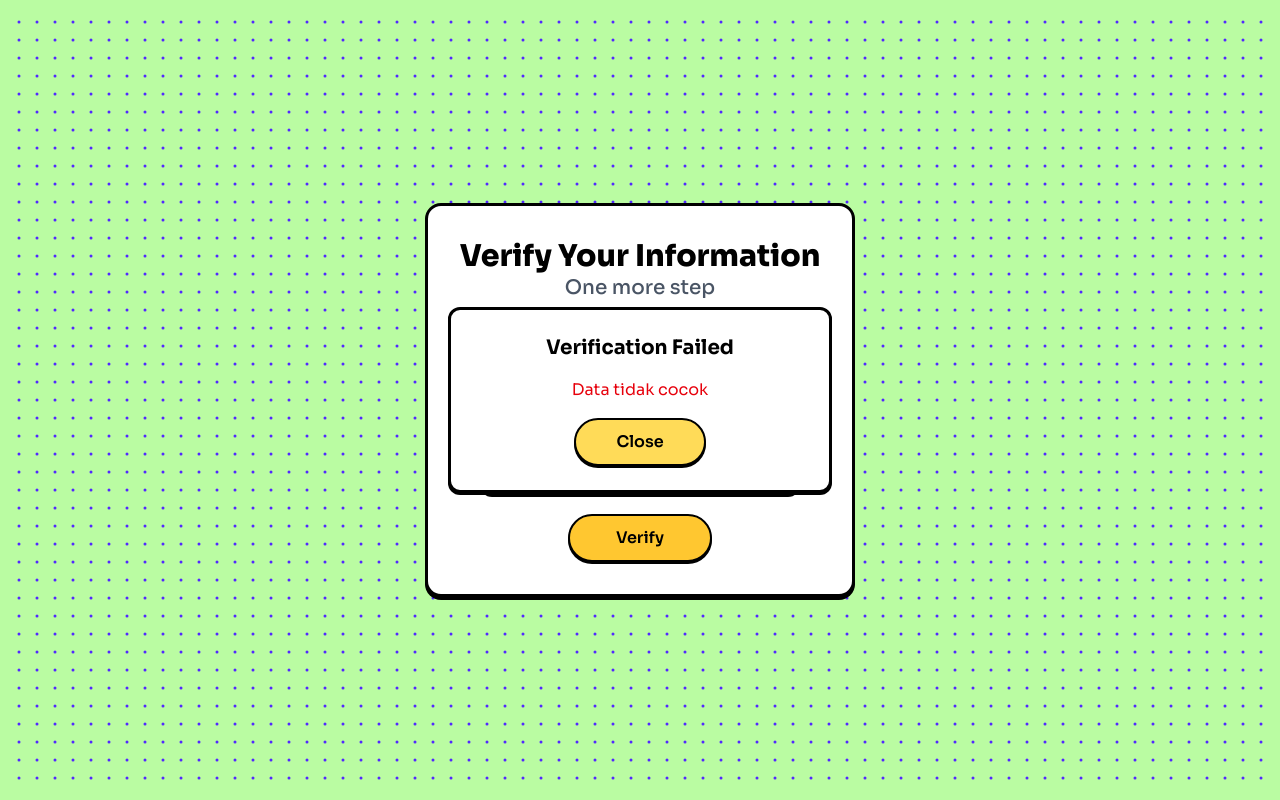
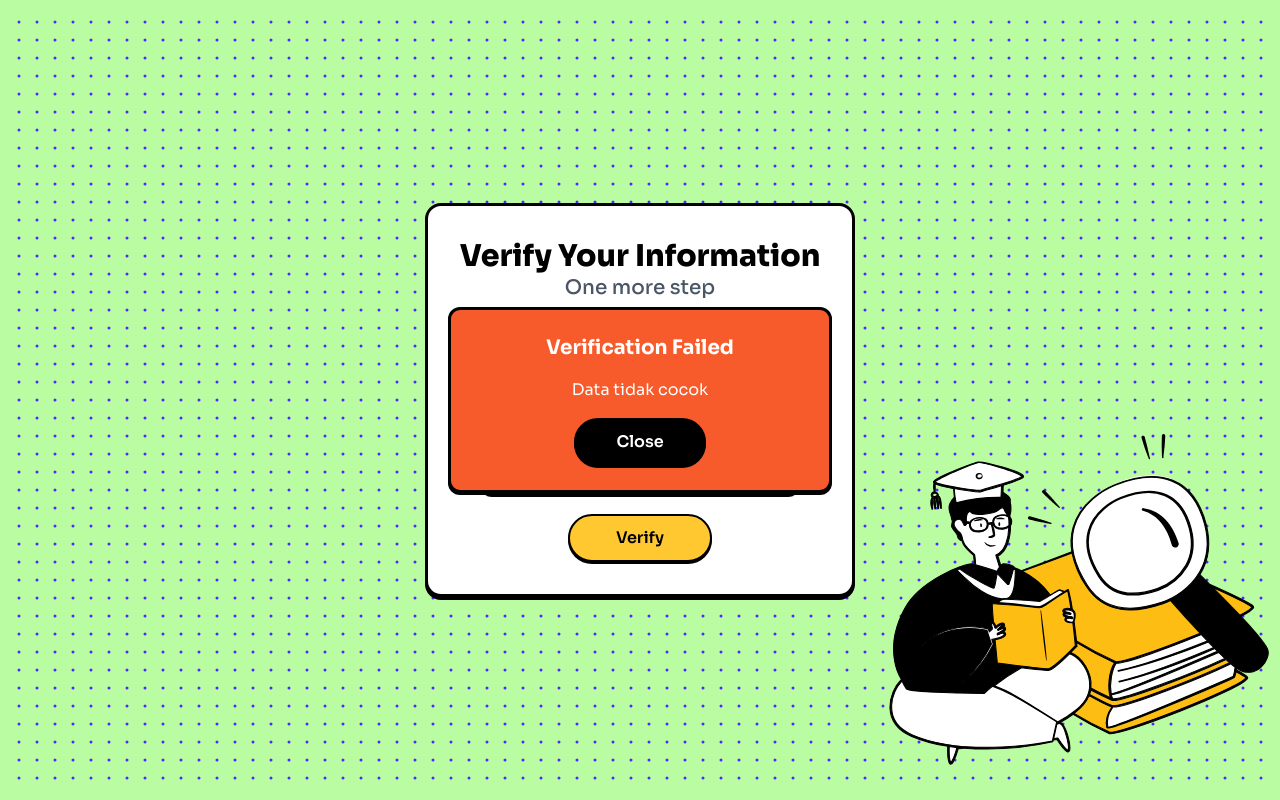
Before and after one commit to titanajinurceha/cacio, a React (Vite) app in the folder frontend/: page / in a window 1280 px wide. Both pictures are taken after typing "Sample", "Sample" into the empty fields and a click on the button "Verify". Built offline with nearby package versions, Linux system fonts and the light colour scheme; no server answers.

Commit message:
add image

```diff
--- a/frontend/src/App.jsx
+++ b/frontend/src/App.jsx
@@ -1,6 +1,7 @@
 import './App.css'
 import VerifyForm from './components/VerifyForm';
 import DotGrid from '../reactbits/DotGrid/DotGrid';
+import graduationImg from './assets/graduation.svg';
 
 function App() {
   return (
@@ -24,6 +25,13 @@ function App() {
       <div className="relative z-10 flex items-center justify-center h-full">
         <VerifyForm />
       </div>
+
+      {/* Decorative Image */}
+      <img
+        src={graduationImg}
+        alt="Graduation"
+        className="hidden min-[1200px]:w-100 min-[950px]:block fixed bottom-0 right-0 w-64 h-auto select-none pointer-events-none"
+      />
     </div>
   );
 }
--- a/frontend/src/components/VerifyForm.jsx
+++ b/frontend/src/components/VerifyForm.jsx
@@ -139,7 +139,7 @@ const VerifyForm = () => {
       {/* Modal */}
       {showModal && (
         <div className="modal fixed inset-0 flex items-center justify-center z-50">
-          <div className="bg-white border-3 border-black shadow-[0px_2px_0px_rgba(0,0,0,1)] p-6 text-black rounded-xl w-96">
+          <div className="bg-[#F75B2B] border-3 border-black shadow-[0px_2px_0px_rgba(0,0,0,1)] p-6 text-white rounded-xl w-96">
             {result?.status === "success" ? (
               <>
                 <h3 className="text-xl text-center font-bold mb-4">Verification Success</h3>
@@ -158,16 +158,16 @@ const VerifyForm = () => {
             ) : (
               <>
                 <h3 className="text-xl text-center font-bold mb-4">Verification Failed</h3>
-                <p className="text-red-600 text-center">Data tidak cocok</p>
+                <p className="text-white text-center">Data tidak cocok</p>
               </>
             )}
             <button
               onClick={handleClose}
-              className="bg-[#ffdb58] w-2/5 mt-4 mx-auto block border-2 border-black
+              className="bg-black w-2/5 mt-4 mx-auto block border-2 border-black
               shadow-[0px_2px_0px_rgba(0,0,0,1)] hover:-translate-y-1 hover:shadow-[0px_4px_0px_rgba(0,0,0,1)]
               active:-translate-y-0 disabled:-translate-y-0
               active:shadow-[0px_2px_0px_rgba(0,0,0,1)] disabled:shadow-[0px_2px_0px_rgba(0,0,0,1)]
-            text-black font-semibold py-2.5 px-4 rounded-full transition duration-300 disabled:opacity-50"
+            text-white font-semibold py-2.5 px-4 rounded-full transition duration-300 disabled:opacity-50"
             >
               Close
             </button>
```
